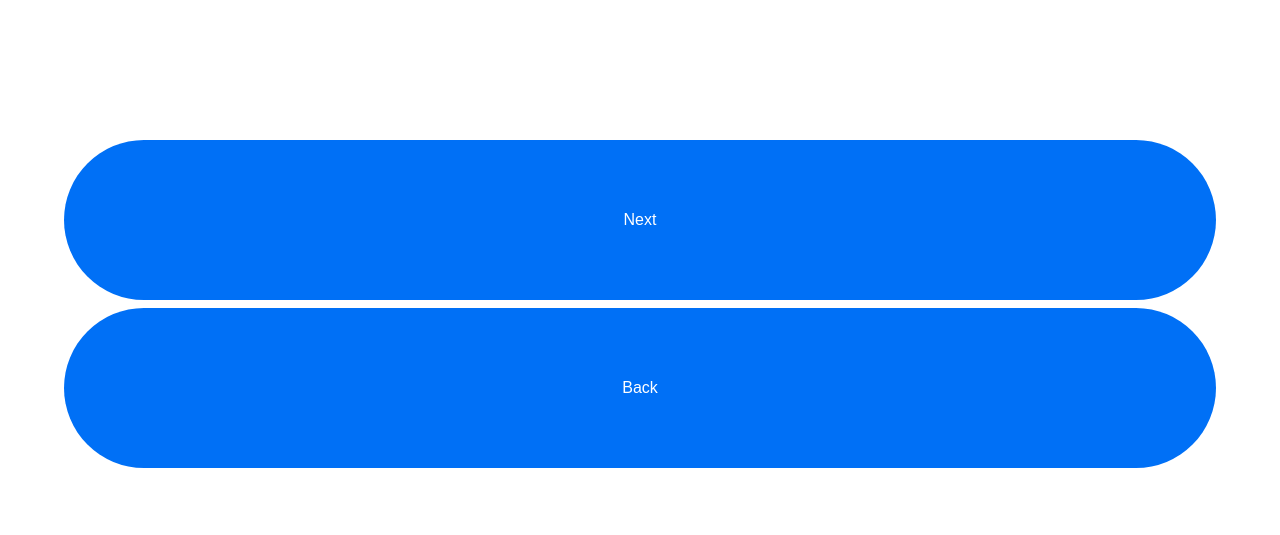
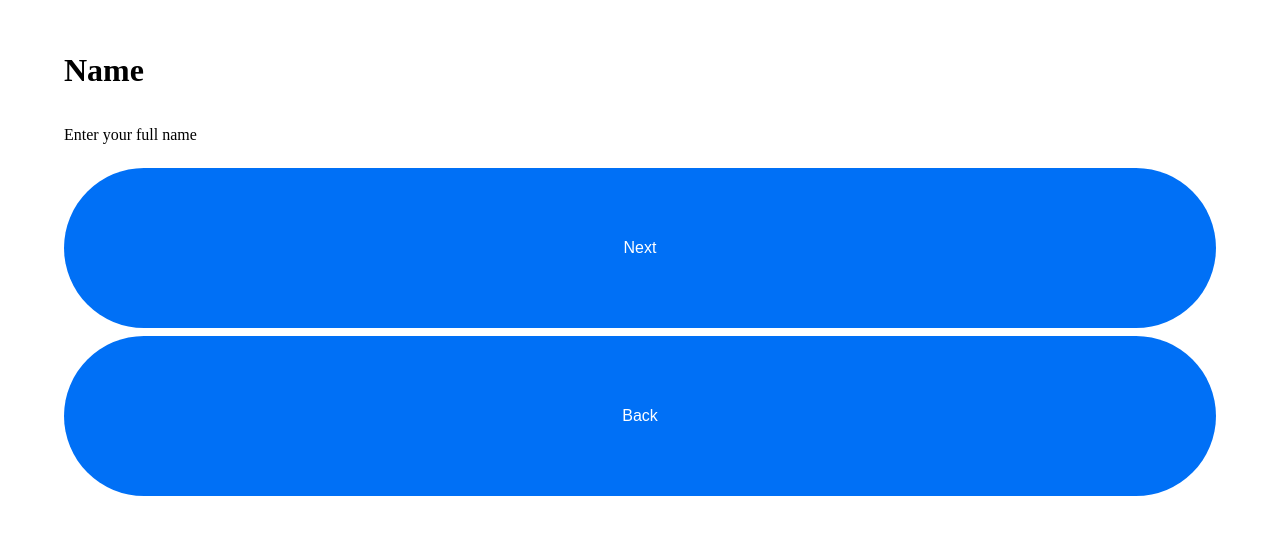
Before and after one commit to lighteko/hessenger, a React app in the folder client/: page /signup in a window 1280 px wide. Shown: the part 137-672 px from the top of the page. Built offline with nearby package versions, Linux system fonts and the light colour scheme.

Commit message:
name page

```diff
--- a/client/src/pages/SignupPage.tsx
+++ b/client/src/pages/SignupPage.tsx
@@ -26,8 +26,8 @@ const Name = () => (
   <>
     <Layout
       header={{
-        title: "",
-        content: "",
+        title: "Name",
+        content: "Enter your full name",
       }}
       form={undefined}
       validation={function (): boolean {
```
